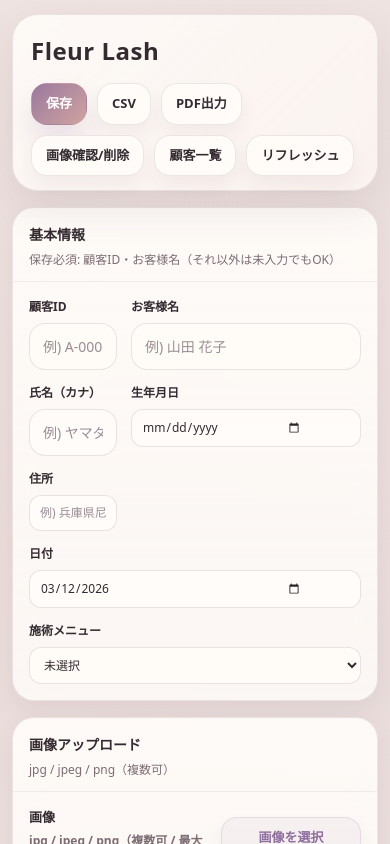
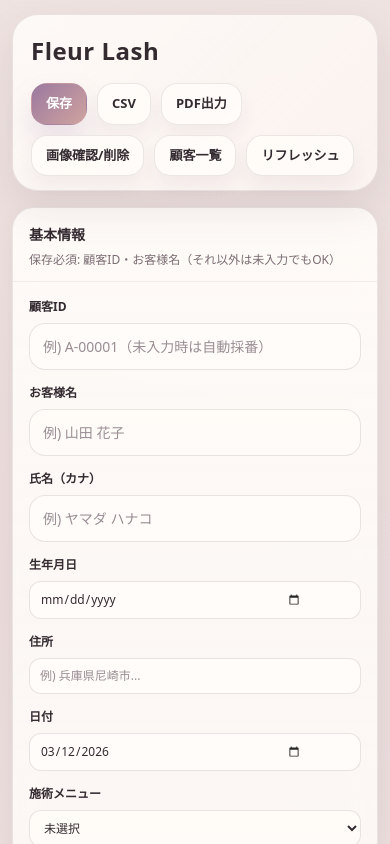
Before and after one commit to fleurlashsalon/lash-carte-app, a React (Vite) app: page / in a window 390 px wide. Shown: the top 844 px of the page. Built offline with nearby package versions, Linux system fonts and the light colour scheme.

Commit message:
update app

```diff
--- a/src/index.css
+++ b/src/index.css
@@ -955,12 +955,6 @@ textarea {
   .fieldSpan2 {
     grid-column: span 2;
   }
-
-  /* 日付と施術メニューがくっつきやすいので、ここだけ2列分に広げる */
-  .basicInfoGrid .fieldVisitDate,
-  .basicInfoGrid .fieldMenuType {
-    grid-column: span 2;
-  }
 }
 
 @media (max-width: 720px) {
```
